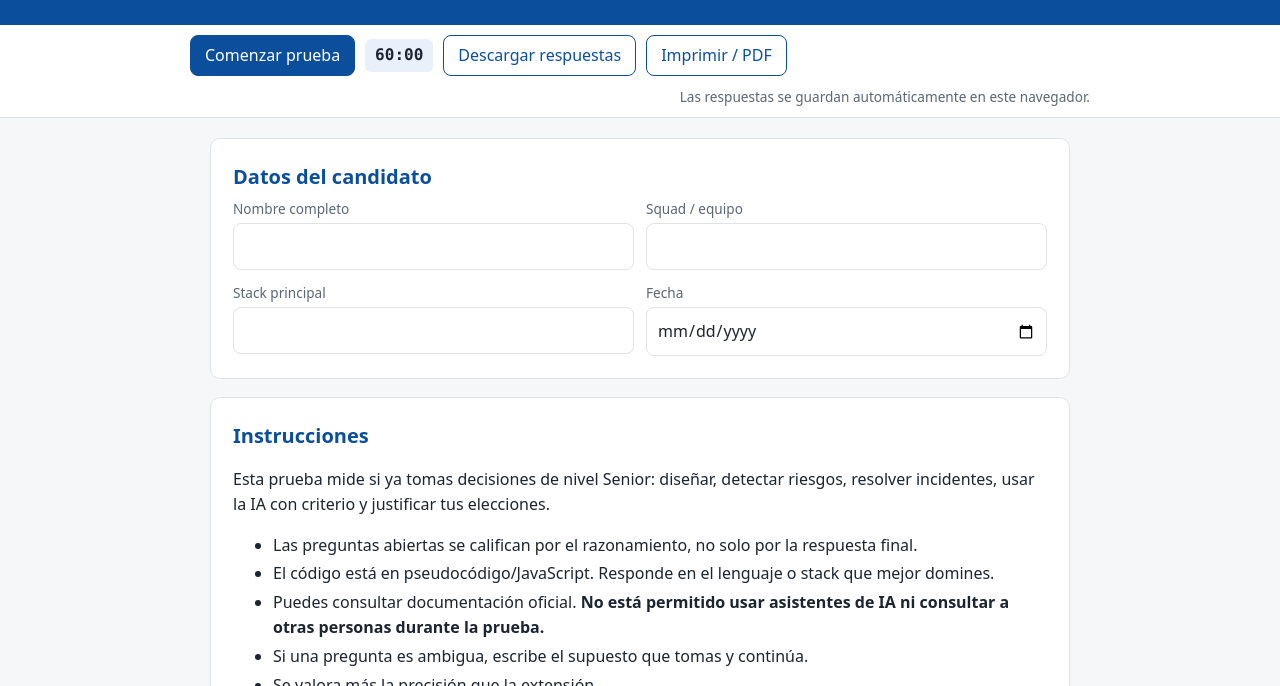
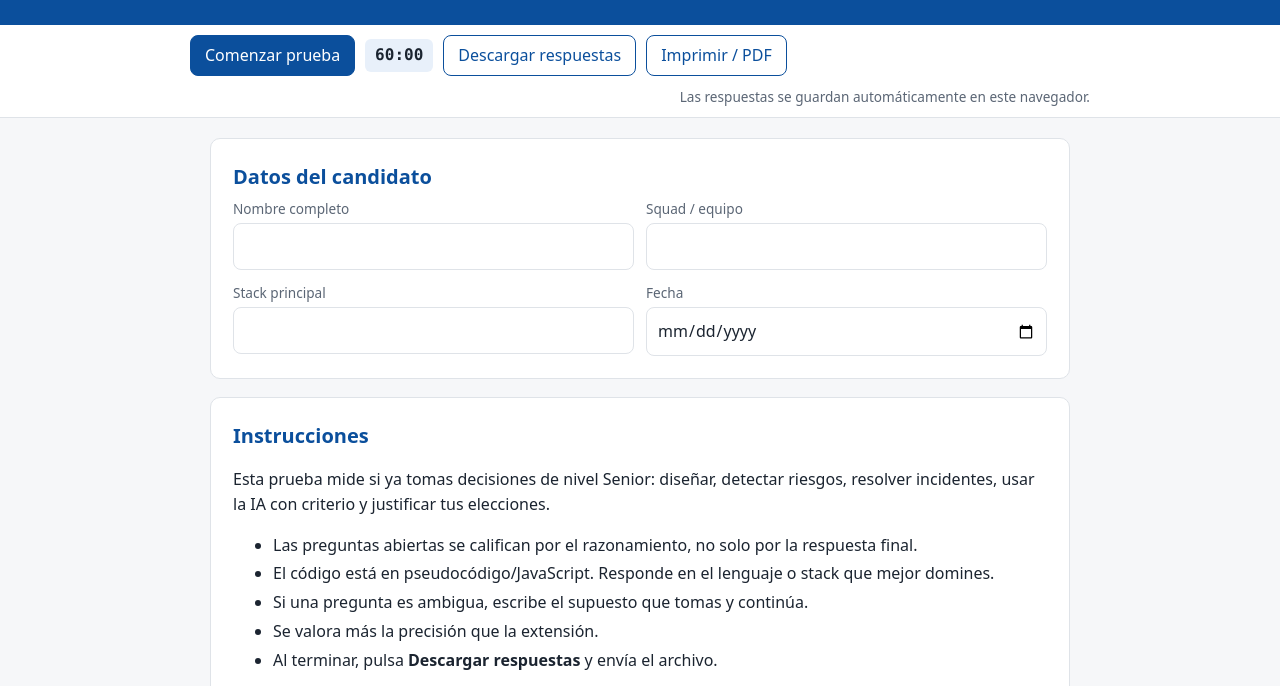
Before and after one commit to Andrea1904/PruebaDEV2_1, a plain HTML site: page index.html in a window 1280 px wide. Shown: the part 99-785 px from the top of the page. Drawn offline with Linux system fonts and the light colour scheme.

```diff
--- a/index.html
+++ b/index.html
@@ -92,10 +92,9 @@
     <ul class="rules">
       <li>Las preguntas abiertas se califican por el razonamiento, no solo por la respuesta final.</li>
       <li>El código está en pseudocódigo/JavaScript. Responde en el lenguaje o stack que mejor domines.</li>
-      <li>Puedes consultar documentación oficial. <strong>No está permitido usar asistentes de IA ni consultar a otras personas durante la prueba.</strong></li>
       <li>Si una pregunta es ambigua, escribe el supuesto que tomas y continúa.</li>
       <li>Se valora más la precisión que la extensión.</li>
-      <li>Al terminar, pulsa <strong>Descargar respuestas</strong> y envía el archivo a tu evaluador.</li>
+      <li>Al terminar, pulsa <strong>Descargar respuestas</strong> y envía el archivo.</li>
     </ul>
     <table>
       <thead><tr><th>Bloque</th><th>Tema</th><th>Puntos</th><th>Tiempo sugerido</th></tr></thead>
```
